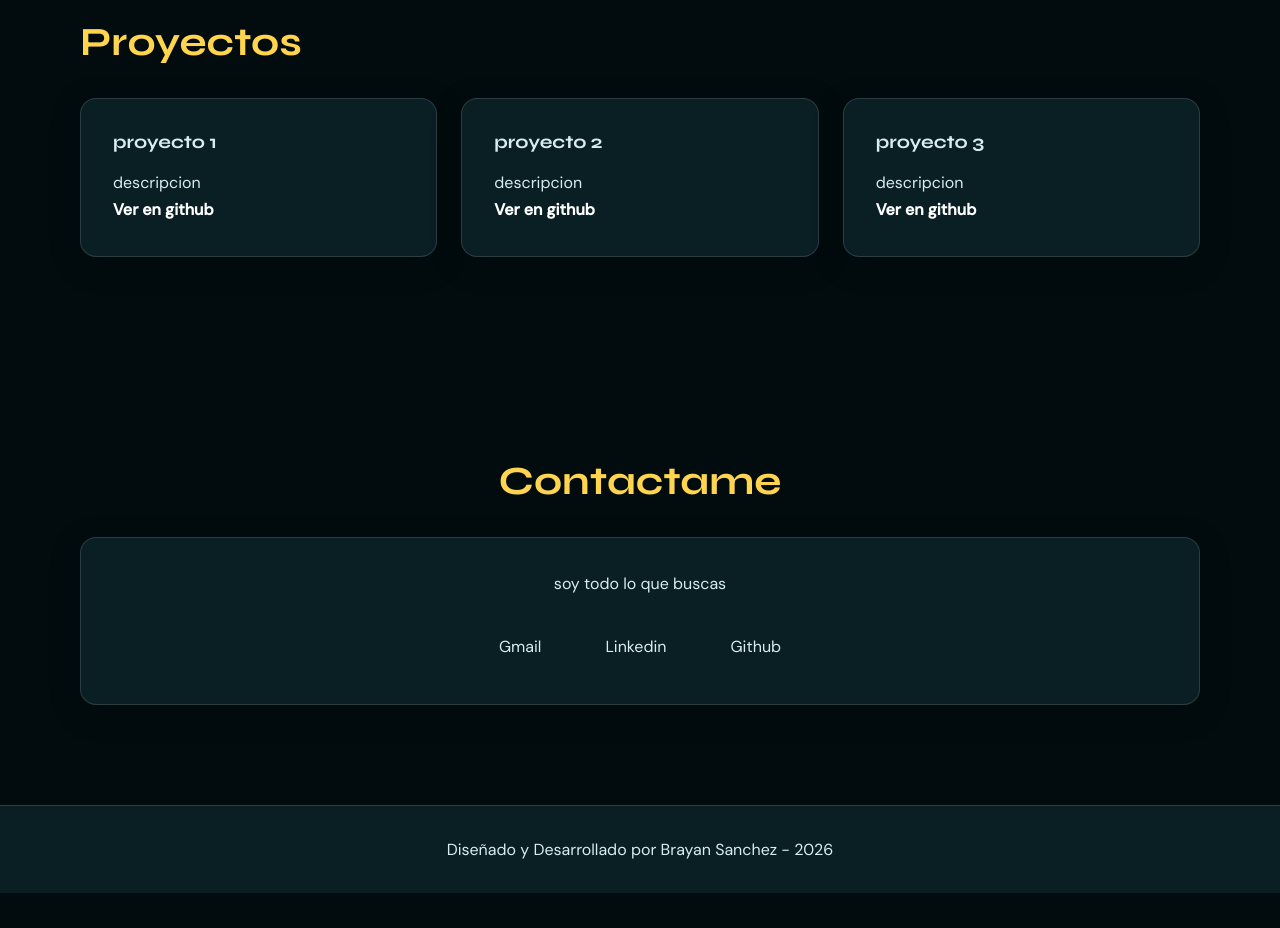
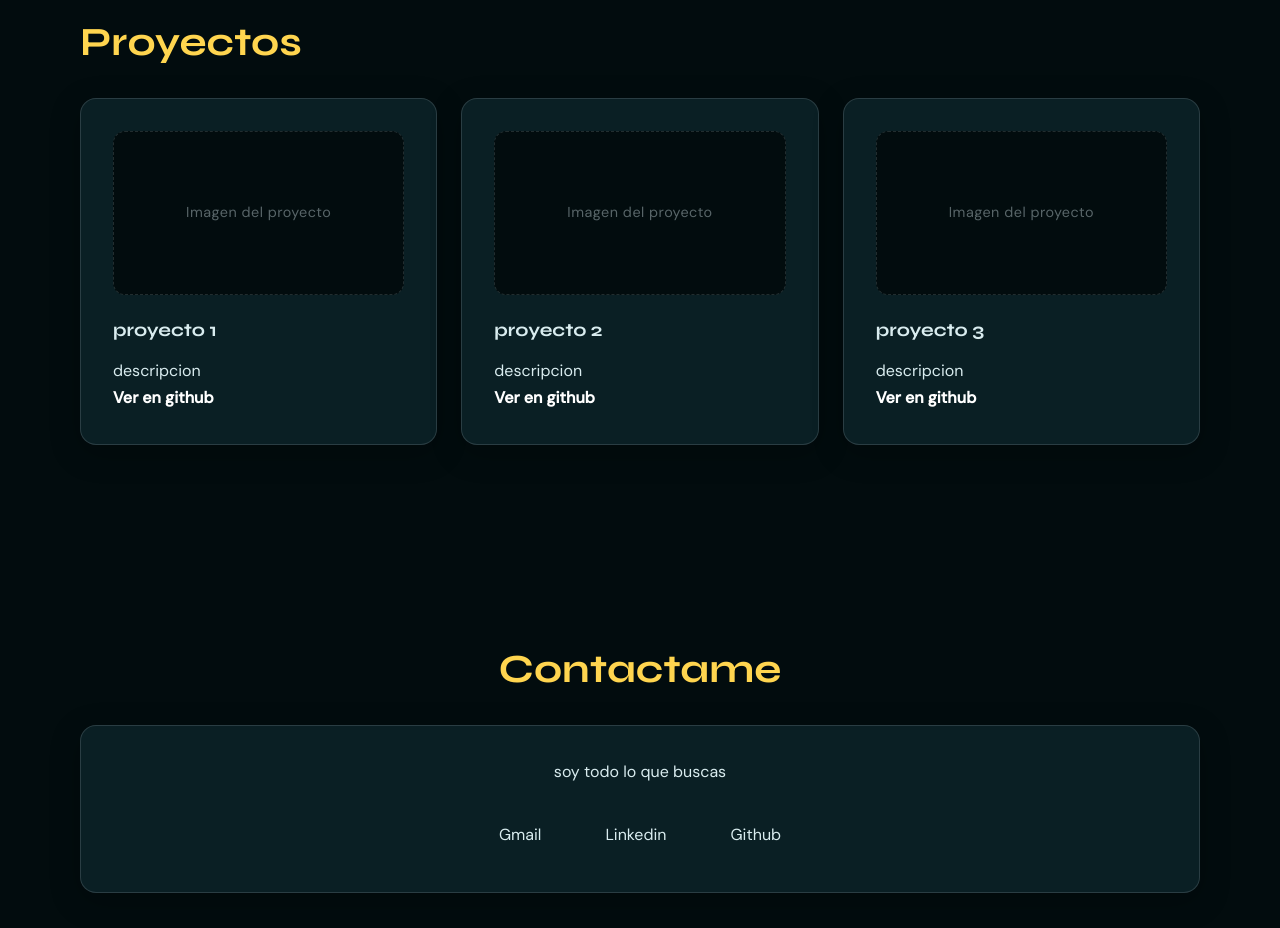
Before and after one commit to VRDARK33/mi-portafolio, a plain HTML site: page index.html in a window 1280 px wide. Shown: the part 2660-3588 px from the top of the page. Before the commit the page ends 3553 px from the top, so only its background shows below. Drawn offline with Linux system fonts and the light colour scheme.

Commit message:
recuadro de imagenes para cada proyecto subido

```diff
--- a/index.html
+++ b/index.html
@@ -134,16 +134,28 @@
         </h2>
         <div class="proyectos-grid">
             <article class="proyecto-card">
+                <div class="proyecto-imagen">
+                    <img src="" alt="Imagen del proyecto 1">
+                    <span class="proyecto-imagen-placeholder">Imagen del proyecto</span>
+                </div>
                 <h3>proyecto 1</h3>
                 <p>descripcion</p>
                 <a href="">Ver en github</a>
             </article>
             <article class="proyecto-card">
+                <div class="proyecto-imagen">
+                    <img src="" alt="Imagen del proyecto 2">
+                    <span class="proyecto-imagen-placeholder">Imagen del proyecto</span>
+                </div>
                 <h3>proyecto 2</h3>
                 <p>descripcion</p>
                 <a href="">Ver en github</a>
             </article>
             <article class="proyecto-card">
+                <div class="proyecto-imagen">
+                    <img src="" alt="Imagen del proyecto 3">
+                    <span class="proyecto-imagen-placeholder">Imagen del proyecto</span>
+                </div>
                 <h3>proyecto 3</h3>
                 <p>descripcion</p>
                 <a href="">Ver en github</a>
--- a/styles.css
+++ b/styles.css
@@ -249,6 +249,47 @@ nav a:hover {
     gap: 1.5rem;
 }
 
+/* Recuadro para la imagen del proyecto */
+.proyecto-imagen {
+    position: relative;
+    width: 100%;
+    aspect-ratio: 16 / 9;
+    margin-bottom: 1.5rem;
+    border-radius: 12px;
+    overflow: hidden;
+    background-color: var(--bg-primary);
+    border: 1px dashed var(--border-color);
+    display: flex;
+    align-items: center;
+    justify-content: center;
+}
+
+.proyecto-imagen img {
+    width: 100%;
+    height: 100%;
+    object-fit: cover;
+    display: block;
+}
+
+/* Se oculta si la imagen carga; visible mientras no hay imagen */
+.proyecto-imagen img[src=""],
+.proyecto-imagen img:not([src]) {
+    display: none;
+}
+
+.proyecto-imagen-placeholder {
+    position: absolute;
+    font-family: var(--font-body);
+    font-size: 0.9rem;
+    color: rgba(217, 236, 239, 0.4);
+    letter-spacing: 0.5px;
+}
+
+/* Cuando la imagen tiene ruta, se oculta el texto marcador */
+.proyecto-imagen img:not([src=""]) + .proyecto-imagen-placeholder {
+    display: none;
+}
+
 .proyecto-card a {
     text-decoration: none;
     color: var(--text-white);
```
